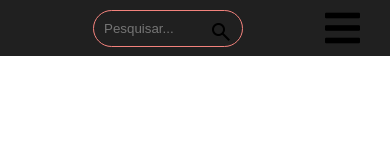
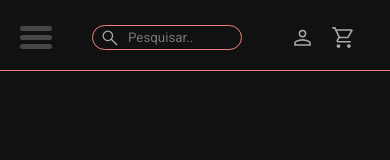
Before and after one commit to laracury/DeliverySushi, a plain HTML site: page index.html in a window 390 px wide. Drawn offline with nearby package versions, Linux system fonts and the light colour scheme; a web font is replaced by a local one.

Commit message:
feat: menu completo, desktop e mobile

```diff
--- a/assets/scripts/menu.js
+++ b/assets/scripts/menu.js
@@ -1,5 +1,5 @@
-//MENU RESPONSIVO
-let menuResponsivo = document.querySelector('.menu-site');
-document.querySelector('#menu').onclick =() =>{
-    menuResponsivo.classList.toggle('active');
+function menuOnClick() {
+    document.getElementById("menu-bar").classList.toggle("change");
+    document.getElementById("nav").classList.toggle("change");
+    document.getElementById("menu-bg").classList.toggle("change-bg");
 }
--- a/assets/style/config.css
+++ b/assets/style/config.css
@@ -15,6 +15,6 @@
     --verde: #8AC926;
     --verdeMusho: 558804;
     --fundo: #111111;
-    --fonteDestque: "Aclonica", cursive, sans-serif;
+    --fonteDestaque: "Aclonica", cursive, sans-serif;
     --fontePadrao: 'Roboto', arial, sans-serif;
 }
--- a/assets/style/navbar.css
+++ b/assets/style/navbar.css
@@ -1,110 +1,228 @@
 @import url(config.css);
 
-.inicio{ /* cabeçalho, barra */
+body{
+    background-color: var(--fundo);
+}
+
+header{
     display: flex;
-    position: fixed;
-    top: 0;
-    left: 0;
-    right: 0;
     align-items: center;
     justify-content: space-between;
-    padding: .5rem 9%;
-    z-index: 1000;
-    background-color: hsla(0, 0%, 7%, 0.938);
+    position: relative;
 }
-/*inicio estilização da barra de pesquisa*/
-.search-bar {
-    flex: 1;
-    text-align: center;
+
+header span{
+    color: var(--cinzaClaro);
 }
-.search-form {
-    display: inline-block;
-    position: relative;
+
+header::after{
+    content: "";
     width: 100%;
-    max-width: 200px;
+    height: .5px;
+    background-color: var(--salmao);
+    position: absolute;
+    left: 0;
+    top: 100%;
 }
-.search-form input[type="search"] {
-    width: 100%;
-    padding: 10px 40px 10px 10px;
+
+.acessoMenu{
+    display: flex;
+    margin: 40px 80px 20px 0;
+}
+
+.acessoMenu input{
+    border: 1px solid var(--salmao);
     border-radius: 20px;
-    border: 1px solid var(--salmao);
     background-color: transparent;
+    padding: 0 35px;
+    width: 150px;
+    font-family: var(--fontePadrao);
+}
+
+.acessoMenu input:focus{
     outline: none;
 }
-.search-form button {
-    position: absolute;
-    right: 0;
-    top: 0;
-    background: none;
-    border: none;
-    outline: none;
-    padding: 10px;
+
+.acessoMenu .iconePesquisa{
+    margin-right: -28px;
+    margin-top: 3px;
+    width: 20px;
+    height: 20px;
+}
+
+.user-car{
+    display: flex;
+    gap: 1rem;
+    margin-left: 5rem;
+}
+
+.user-car img{
+    width: 25px;
+    height: 25px;
     cursor: pointer;
-}
-/*Final barra de pesquisa*/
-
-/*Inicio do menu*/
-.inicio .menu-site a{
-    color: var(--cinzaClaro);
-    font-family: var(--fonteDestaque);
-    font-size: 1.0rem;
-    margin: 0 1rem;
-    text-decoration: none;
-}
-.inicio .menu-site a:hover{
-    color: #A69F3F ;
-}
-.inicio .icons div{
-    color: #fff;
-    font-size: 2.5rem;
-    margin-left: 1.5rem;
-    cursor: pointer;
-}
-.inicio .icons div:hover{
-    color: #A69F3F;
-}
-#menu{
-    display: none;
-    color: black;
-}
-#menu:hover{
-    color: #A69F3F;
-
 }
 
 
-@media(max-width:768px){ /*MOBILE*/
-    /*MENU Hamburguer responsivo*/
-    .inicio .logo{
-        width: 90px;
-        height: 90px;
+.menuDesktop .itemsDesktop{
+    display: flex;
+    gap: 1.5rem;
+    margin: 40px 0 20px 80px;
+    font-size: 1.2rem;
+    font-family: var(--fonteDestaque);
+}
+
+.menuDesktop .itemsDesktop a{
+    text-decoration: none;
+    color: var(--cinzaClaro);
+}
+
+.menuDesktop .itemsDesktop a:hover{
+    color: var(--salmao);
+    transition: 1s;
+}
+
+.menuDesktop .itemsDesktop .ativo{
+    color: var(--salmao);
+}
+
+/*Menu Mobile*/
+#menu {
+    z-index: 2;
+  }
+
+#menu-bar {
+    width: 45px;
+    height: 40px;
+    margin: 30px 0 20px 20px;
+    cursor: pointer;
+  }
+
+.bar {
+    height: 5px;
+    width: 70%;
+    background-color: var(--cinza);
+    display: block;
+    border-radius: 5px;
+    transition: 0.3s ease;
+}
+
+#bar1 {
+    transform: translateY(-4px);
+  }
+
+#bar3 {
+    transform: translateY(4px);
+}
+
+.nav {
+    transition: 0.3s ease;
+    display: none;
+  }
+
+  .nav ul {
+    padding: 0 22px;
+  }
+
+  .nav li {
+    list-style: none;
+    padding: 12px 0;
+    font-family: var(--fonteDestaque);
+  }
+
+  .nav li a {
+    color: var(--gelo);
+    font-size: 20px;
+    text-decoration: none;
+  }
+
+  .nav li a:hover {
+    font-weight: bold;
+    color: var(--cinza);
+    transition: 1s;
+  }
+
+
+  .menu-bg {
+    z-index: 1;
+    width: 0;
+    height: 0;
+    margin: 30px 0 20px 20px;
+    background: var(--salmao);
+    border-radius: 50%;
+    transition: 0.3s ease;
+  }
+
+  .menu-bg, #menu {
+    top: 0;
+    left: 0;
+    position: absolute;
+  }
+
+  .change {
+    display: block;
+  }
+
+  .change .bar {
+    background-color: var(--cinza);
+  }
+
+  .change #bar1 {
+    transform: translateY(4px) rotateZ(-45deg);
+  }
+
+  .change #bar2 {
+    opacity: 0;
+  }
+
+  .change #bar3 {
+    transform: translateY(-6px) rotateZ(45deg);
+  }
+
+  .change-bg {
+      width: 400px;
+      height: 839px;
+      transform: translate(-60%,-30%);
+}
+
+
+@media (min-width: 1024px){ /*Desktop pequenos e além*/
+    #menu{
+        display: none;
     }
-    .search-form{
-        max-width: 150px;
+}
+
+@media screen and (max-width:768px){ /*Tablet*/
+
+    #menu{
+        display: block;
     }
-    .inicio .icons #menu{
-        display: inline-block;
+    .menuDesktop{
+        display: none;
     }
-    .inicio .menu-site{
-        position: absolute;
-        top: 110%;
-        right: 110%;
-        width: 15rem;
-        background-color: hsla(0, 0%, 7%, 0.801);
-        border-radius: .5rem;
-        box-shadow: 0 .5rem 1rem rgba(0, 0, 0, 0.1);
+    .acessoMenu{
+        margin-top: 25px;
+        margin-left: 300px;
     }
-    .inicio .menu-site.active{
-        right: 2rem;
-        transition: .4s linear;
+}
+@media screen and (max-width:580px){
+    .acessoMenu{
+        margin-top: 25px;
+        margin-left: 200px;
     }
-    .inicio .menu-site a{
+}
+
+@media screen and (max-width:520px){
+    #menu{
         display: block;
-        font-size: 1rem;
-        margin: 1.5rem 2rem;
     }
-    #menu{
-        width: 30px;
+    .menuDesktop{
+        display: none;
     }
-    /*Mobile do corpo*/
+    .acessoMenu{
+        margin-top: 25px;
+        margin-left: 100px;
+    }
+    .user-car{
+        margin-left: 3rem;
+    }
 }
--- a/index.html
+++ b/index.html
@@ -4,37 +4,48 @@
     <meta charset="UTF-8">
     <meta name="viewport" content="width=device-width, initial-scale=1.0">
     <link rel="stylesheet" href="https://fonts.googleapis.com/css2?family=Material+Symbols+Outlined:opsz,wght,FILL,GRAD@24,400,0,0&icon_names=search" />
-    <link rel="stylesheet" href="https://cdnjs.cloudflare.com/ajax/libs/font-awesome/5.15.4/css/all.min.css">
     <link rel="stylesheet" href="assets/style/config.css">
     <link rel="stylesheet" href="assets/style/navbar.css">
     <title>DeliverySushi</title>
 </head>
 <body>
-    <header class="inicio">
-        <nav class="menu-site">
-            <a href="index.html">Início</a>
-            <a href="empresa.html">Empresa</a>
-            <a href="serviço.html">Serviços</a>
-            <a href="blog.html">Blog</a>
-            <a href="contatos.html">Fale Conosco</a>
+    <header>
+        <nav class="menuDesktop">
+            <ul class="itemsDesktop">
+                <li><a href="" class="ativo">Inicio</a></li>
+                <li><a href="">Cardápio</a></li>
+                <li><a href="">Por que nós?</a></li>
+                <li><a href="">Contato</a></li>
+            </ul>
+        </nav>
+        <div class="acessoMenu">
+            <img class="iconePesquisa" src="assets/icons/pesquisaCinza.svg" alt="Icone de pesquisa">
+            <input type="search" placeholder="Pesquisar..." >
 
-        </nav>
+            <div class="user-car">
+                <img src="assets/icons/userCinza.svg" alt="Icone de usuário">
+                <img src="assets/icons/carrinhoCinza.svg" alt="Icone de carrinho">
+            </div>
+        </div>
+        <!--Menu mobile-->
+        <div id="menu">
+            <div id="menu-bar" onclick="menuOnClick()">
+                <div id="bar1" class="bar"></div>
+                <div id="bar2" class="bar"></div>
+                <div id="bar3" class="bar"></div>
+            </div>
 
-        <div class="search-bar">
-            <form class="search-form" onsubmit="searchProducts(event)">
-                <input type="search" id="search-input" placeholder="Pesquisar...">
-                <button type="submit"><span class="material-symbols-outlined">
-                    search
-                    </span></button>
-            </form>
+            <nav class="nav" id="nav">
+                <ul>
+                    <li><a href="">Inicio</a></li>
+                    <li><a href="">Cardápio</a></li>
+                    <li><a href="">Por que nós?</a></li>
+                    <li><a href="">Contato</a></li>
+                </ul>
+            </nav>
         </div>
-
-
-
-        <div class="icons">
-            <div id="menu"class="fas fa-bars"></div>
-        </div>
-
+        <div class="menu-bg" id="menu-bg"></div>
+        <!--Fim Menu mobile-->
     </header>
 </body>
 <script src="assets/scripts/menu.js"></script>
```
Also changed, not shown: assets/icons/carrinhoCinza.svg (added), assets/icons/pesquisaCinza.svg (added), assets/icons/userCinza.svg (added).
